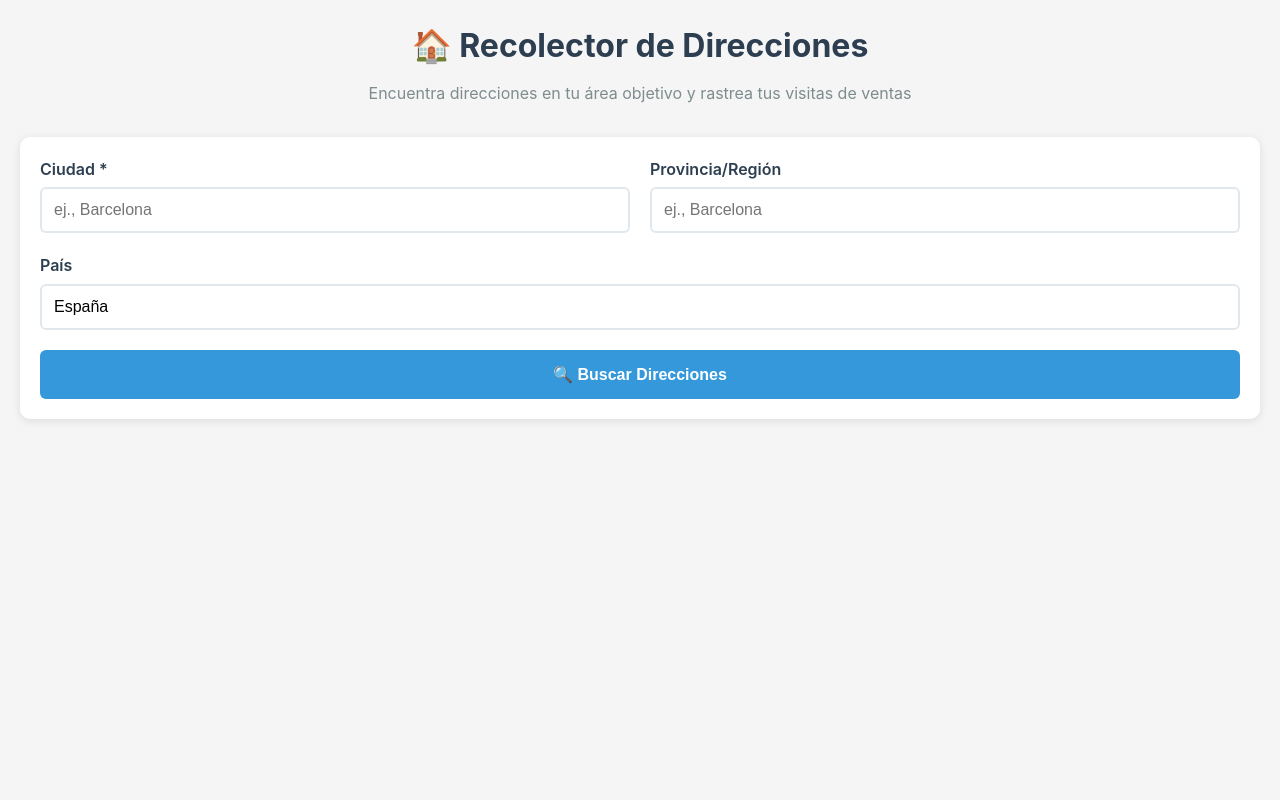
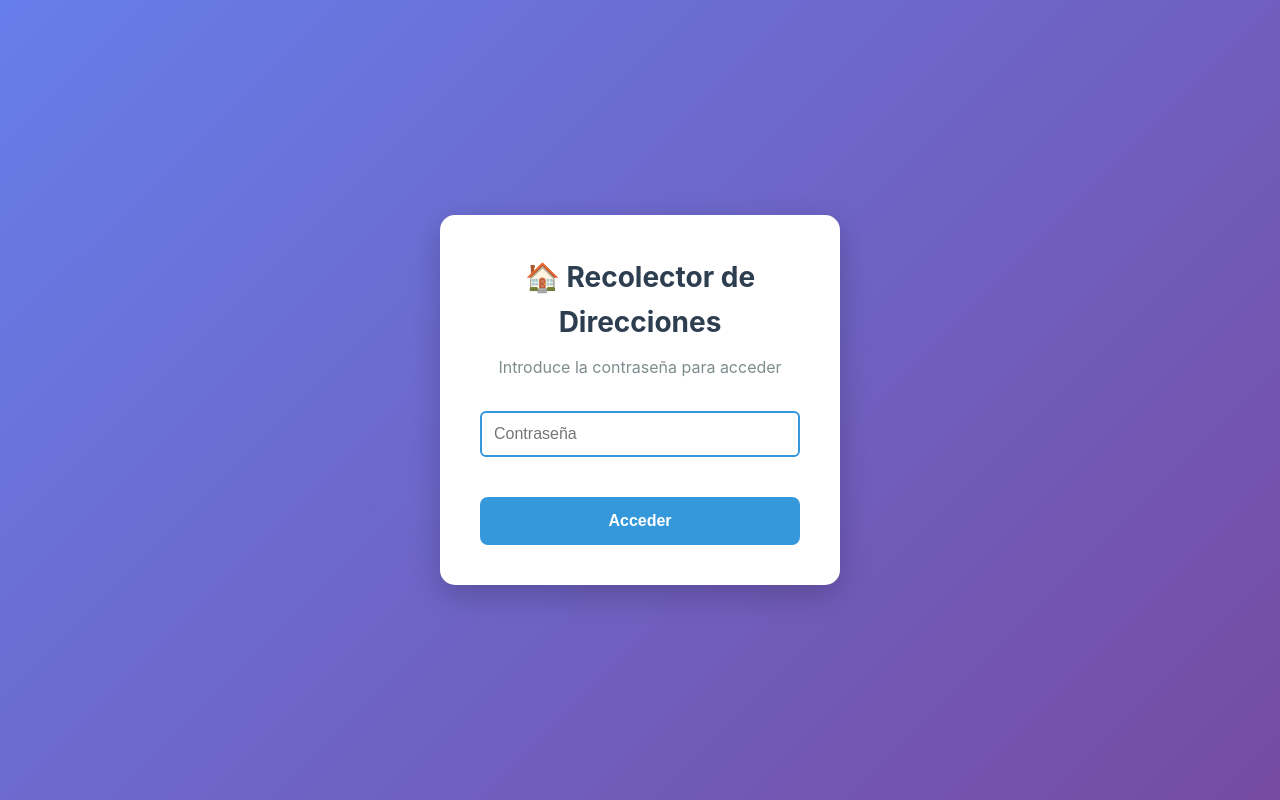
Before and after one commit to dm82k/test, a React (Vite) app: page / in a window 1280 px wide. Built offline with nearby package versions, Linux system fonts and the light colour scheme; no server answers.

Commit message:
add password protection

```diff
--- a/src/App.jsx
+++ b/src/App.jsx
@@ -3,16 +3,24 @@ import SearchForm from './components/SearchForm';
 import AddressTable from './components/AddressTable';
 import AddressFilter from './components/AddressFilter';
 import Pagination from './components/Pagination';
+import LoginForm from './components/LoginForm';
 import { fetchAddresses } from './services/addressService';
 import { databaseService } from './services/databaseService';
+import { authService } from './services/authService';
 
 function App() {
+  const [isAuthenticated, setIsAuthenticated] = useState(false);
   const [addresses, setAddresses] = useState([]);
   const [filteredAddresses, setFilteredAddresses] = useState([]);
   const [currentPage, setCurrentPage] = useState(1);
   const [itemsPerPage] = useState(100); // Show 100 addresses per page
   const [loading, setLoading] = useState(false);
   const [error, setError] = useState(null);
+
+  // Check authentication on app load
+  useEffect(() => {
+    setIsAuthenticated(authService.checkSession());
+  }, []);
 
   // Note: We no longer auto-load on mount since we generate fresh addresses
   // and merge with saved modifications during search
@@ -137,6 +145,18 @@ function App() {
       ?.scrollIntoView({ behavior: 'smooth' });
   };
 
+  const handleLogin = () => {
+    authService.login();
+    setIsAuthenticated(true);
+  };
+
+  const handleLogout = () => {
+    authService.logout();
+    setIsAuthenticated(false);
+    setAddresses([]);
+    setFilteredAddresses([]);
+  };
+
   const clearAllData = async () => {
     if (
       window.confirm(
@@ -155,6 +175,11 @@ function App() {
     }
   };
 
+  // Show login form if not authenticated
+  if (!isAuthenticated) {
+    return <LoginForm onLogin={handleLogin} />;
+  }
+
   return (
     <div className="container">
       <div className="header">
@@ -163,11 +188,16 @@ function App() {
           Encuentra direcciones en tu área objetivo y rastrea tus visitas de
           ventas
         </p>
-        {addresses.length > 0 && (
-          <button onClick={clearAllData} className="clear-data-button">
-            🗑️ Borrar Todos los Datos
+        <div className="header-buttons">
+          {addresses.length > 0 && (
+            <button onClick={clearAllData} className="clear-data-button">
+              🗑️ Borrar Todos los Datos
+            </button>
+          )}
+          <button onClick={handleLogout} className="logout-button">
+            🚪 Cerrar Sesión
           </button>
-        )}
+        </div>
       </div>
 
       <SearchForm onSearch={handleSearch} loading={loading} />
--- /dev/null
+++ b/src/components/LoginForm.jsx
@@ -0,0 +1,51 @@
+import React, { useState } from 'react';
+
+const LoginForm = ({ onLogin }) => {
+  const [password, setPassword] = useState('');
+  const [error, setError] = useState('');
+
+  const handleSubmit = (e) => {
+    e.preventDefault();
+
+    // Simple password check
+    const correctPassword = import.meta.env.VITE_APP_PASSWORD;
+
+    if (password === correctPassword) {
+      onLogin();
+      setError('');
+    } else {
+      setError('Contraseña incorrecta');
+      setPassword('');
+    }
+  };
+
+  return (
+    <div className="login-container">
+      <div className="login-form">
+        <h1>🏠 Recolector de Direcciones</h1>
+        <p>Introduce la contraseña para acceder</p>
+
+        <form onSubmit={handleSubmit}>
+          <div className="form-group">
+            <input
+              type="password"
+              value={password}
+              onChange={(e) => setPassword(e.target.value)}
+              placeholder="Contraseña"
+              className="password-input"
+              autoFocus
+            />
+          </div>
+
+          {error && <div className="error-message">{error}</div>}
+
+          <button type="submit" className="login-button">
+            Acceder
+          </button>
+        </form>
+      </div>
+    </div>
+  );
+};
+
+export default LoginForm;
--- a/src/index.css
+++ b/src/index.css
@@ -608,3 +608,135 @@ body {
     font-size: 15px;
   }
 }
+/* Login Form Styles */
+.login-container {
+  min-height: 100vh;
+  display: flex;
+  align-items: center;
+  justify-content: center;
+  background: linear-gradient(135deg, #667eea 0%, #764ba2 100%);
+  padding: 20px;
+}
+
+.login-form {
+  background: white;
+  padding: 40px;
+  border-radius: 15px;
+  box-shadow: 0 10px 30px rgba(0,0,0,0.2);
+  text-align: center;
+  max-width: 400px;
+  width: 100%;
+}
+
+.login-form h1 {
+  color: #2c3e50;
+  margin-bottom: 10px;
+  font-size: 28px;
+}
+
+.login-form p {
+  color: #7f8c8d;
+  margin-bottom: 30px;
+  font-size: 16px;
+}
+
+.password-input {
+  width: 100%;
+  padding: 15px;
+  border: 2px solid #e1e8ed;
+  border-radius: 8px;
+  font-size: 16px;
+  margin-bottom: 20px;
+  transition: border-color 0.3s;
+}
+
+.password-input:focus {
+  outline: none;
+  border-color: #3498db;
+}
+
+.login-button {
+  width: 100%;
+  background: #3498db;
+  color: white;
+  border: none;
+  padding: 15px;
+  border-radius: 8px;
+  font-size: 16px;
+  font-weight: 600;
+  cursor: pointer;
+  transition: background-color 0.3s;
+}
+
+.login-button:hover {
+  background: #2980b9;
+}
+
+.error-message {
+  background: #e74c3c;
+  color: white;
+  padding: 10px;
+  border-radius: 6px;
+  margin-bottom: 15px;
+  font-size: 14px;
+}
+
+/* Header buttons layout */
+.header-buttons {
+  display: flex;
+  gap: 10px;
+  margin-top: 15px;
+  flex-wrap: wrap;
+}
+
+.logout-button {
+  background: #95a5a6;
+  color: white;
+  border: none;
+  padding: 8px 16px;
+  border-radius: 4px;
+  font-size: 14px;
+  cursor: pointer;
+  transition: background-color 0.3s;
+}
+
+.logout-button:hover {
+  background: #7f8c8d;
+}
+
+/* iPad optimizations for login */
+@media (min-width: 768px) and (max-width: 1024px) {
+  .login-form {
+    padding: 50px;
+    max-width: 500px;
+  }
+
+  .password-input,
+  .login-button {
+    padding: 18px;
+    font-size: 18px;
+    min-height: 50px;
+  }
+
+  .login-form h1 {
+    font-size: 32px;
+  }
+
+  .login-form p {
+    font-size: 18px;
+  }
+}
+
+@media (max-width: 767px) {
+  .login-container {
+    padding: 15px;
+  }
+
+  .login-form {
+    padding: 30px 20px;
+  }
+
+  .header-buttons {
+    justify-content: center;
+  }
+}
--- /dev/null
+++ b/src/services/authService.js
@@ -0,0 +1,41 @@
+// Simple authentication service
+export const authService = {
+  // Check if user is logged in
+  isAuthenticated() {
+    return localStorage.getItem('isLoggedIn') === 'true';
+  },
+
+  // Log in user
+  login() {
+    localStorage.setItem('isLoggedIn', 'true');
+    localStorage.setItem('loginTime', new Date().toISOString());
+  },
+
+  // Log out user
+  logout() {
+    localStorage.removeItem('isLoggedIn');
+    localStorage.removeItem('loginTime');
+  },
+
+  // Check if login has expired (optional - 24 hour sessions)
+  isSessionValid() {
+    const loginTime = localStorage.getItem('loginTime');
+    if (!loginTime) return false;
+
+    const loginDate = new Date(loginTime);
+    const now = new Date();
+    const hoursDiff = (now - loginDate) / (1000 * 60 * 60);
+
+    // Session expires after 24 hours
+    return hoursDiff < 24;
+  },
+
+  // Auto-logout if session expired
+  checkSession() {
+    if (this.isAuthenticated() && !this.isSessionValid()) {
+      this.logout();
+      return false;
+    }
+    return this.isAuthenticated();
+  },
+};
```
Also changed, not shown: 2 other files (tests, documents, lock files or other folders).
